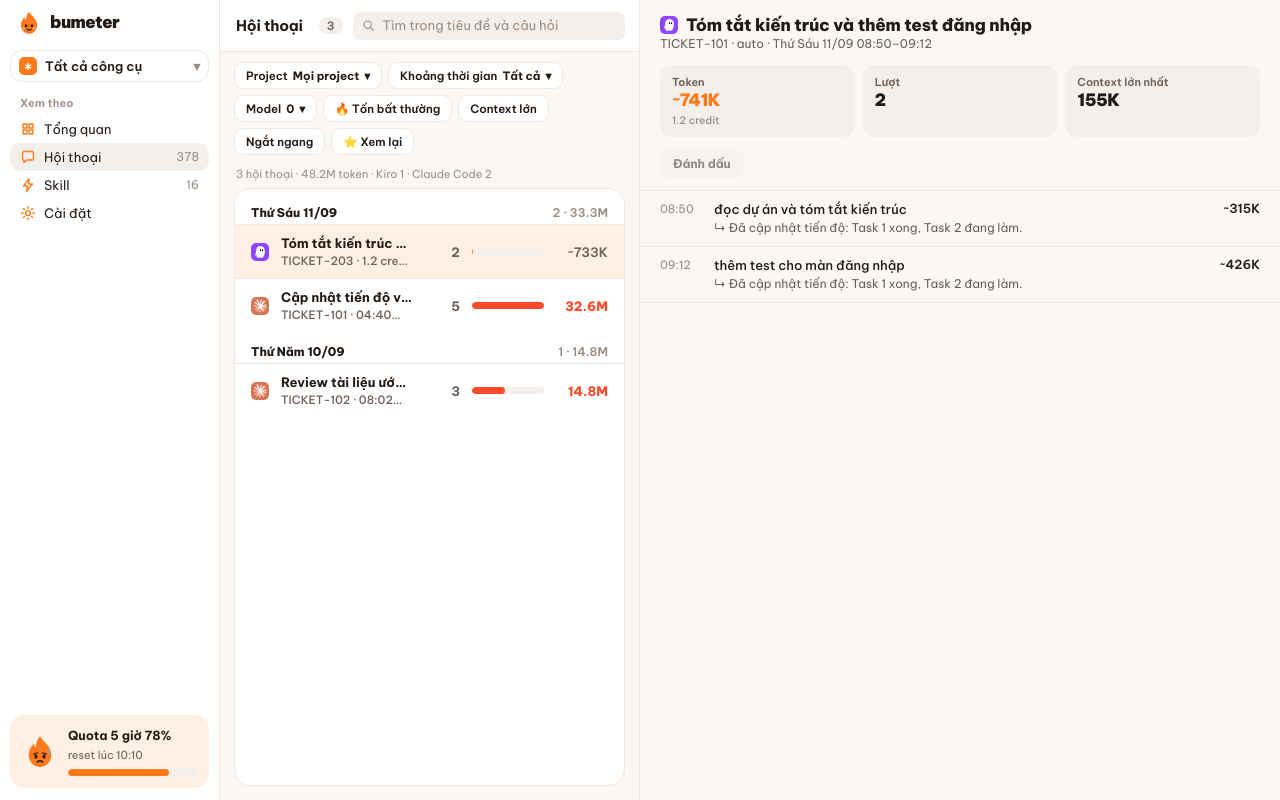
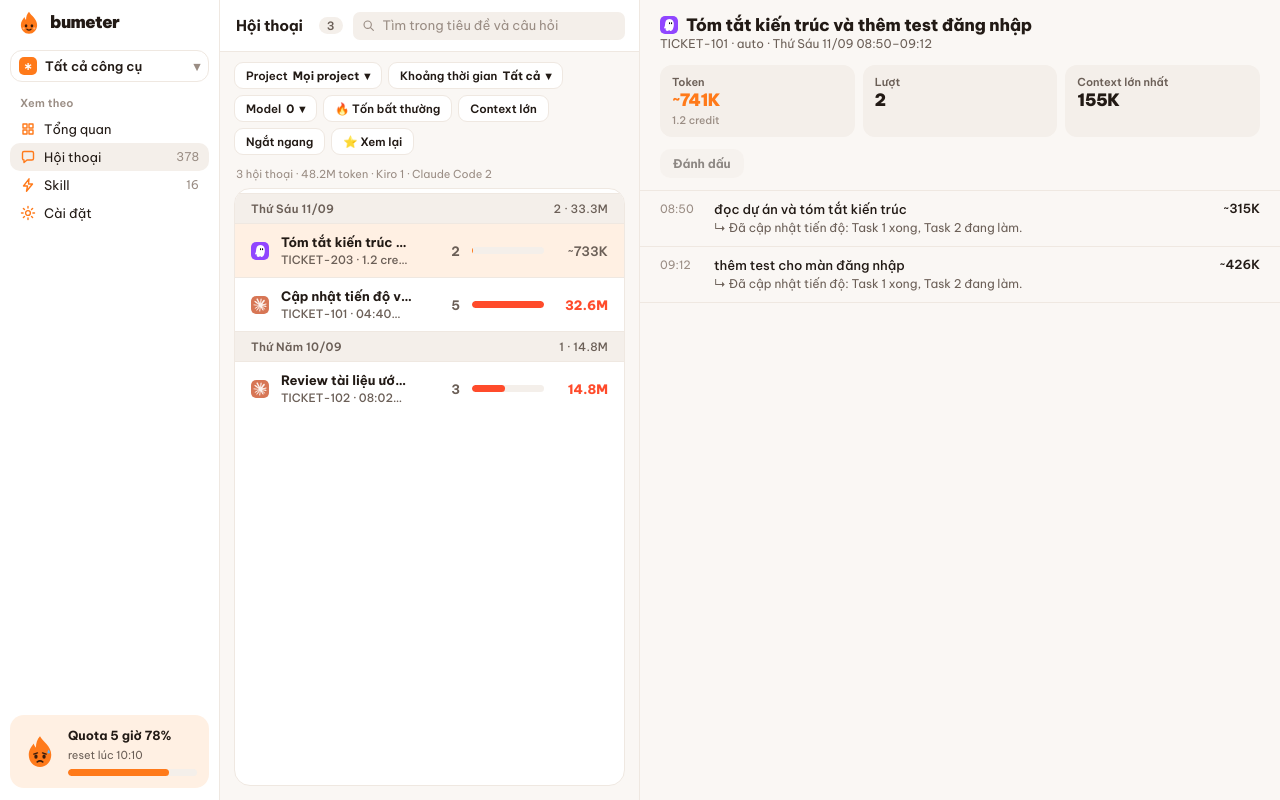
Before and after one commit to bumeter/bumeter, a website built with Vite: page app/ui/index.html in a window 1280 px wide. Built offline with nearby package versions, Linux system fonts and the light colour scheme.

Commit message:
Hội thoại: tiêu đề ngày thành dải nền chìm, chữ nhạt; 'Hôm nay' tô cam — tách rõ khỏi dòng hội thoại
Co-Authored-By: Claude Opus 5.5 (1M context) <noreply@anthropic.com>

```diff
--- a/app/ui/src/styles/components.css
+++ b/app/ui/src/styles/components.css
@@ -164,8 +164,11 @@ div.bar i {
 .filters { display: flex; flex-wrap: wrap; align-items: center; gap: 6px; padding: 10px 14px 6px; }
 .filters .menus, .filters .quick { display: contents; }
 .conv-panel { margin: 6px 14px 14px; padding: 4px 0 6px; border-radius: var(--r-panel); background: var(--surf); border: 1px solid var(--line); }
-.conv-panel .group-header { position: sticky; top: 0; background: var(--surf); border: 0; padding: 12px 16px 4px; font: 800 12px var(--font); color: var(--ink); }
-.conv-panel .group-header span:last-child { color: var(--ink3); font-weight: 600; }
+/* Tiêu đề ngày: dải nền chìm, chữ nhỏ nhạt — khác hẳn dòng hội thoại (đậm, nền thẻ). */
+.conv-panel .group-header { position: sticky; top: 0; background: var(--sunk); border: 0; border-top: 1px solid var(--line); border-bottom: 1px solid var(--line); padding: 7px 16px; font: 600 11.5px var(--font); letter-spacing: .02em; color: var(--ink2); }
+.conv-panel .group-header span:last-child { color: var(--ink2); font-weight: 500; }
+.conv-panel .group-header.today span:first-child { color: var(--acc2); font-weight: 700; }
+.conv-panel .group-header + .conv-row { border-top: 0; }
 .conv-row { display: grid; grid-template-columns: auto minmax(0, 1fr) 36px auto; align-items: center; gap: 12px; width: 100%; padding: 10px 16px; border: 0; border-top: 1px solid var(--line); background: transparent; color: var(--ink); text-align: left; cursor: default; }
 .conv-row:not(:has(.tool-logo)) { grid-template-columns: minmax(0, 1fr) 36px auto; }
 .conv-row:hover { background: var(--sunk); }
--- a/app/ui/src/views/conversations.ts
+++ b/app/ui/src/views/conversations.ts
@@ -195,7 +195,7 @@ export async function mountConversations(el: HTMLElement, detailEl?: HTMLElement
       : null;
     body.replaceChildren(
       ...list.days.flatMap((d) => [
-        h('div', { class: 'group-header' }, h('span', {}, fmtDayHeader(d.day)), h('span', { class: 'num' }, `${d.conversations.length} · ${fmtTokens(d.tokens)}`)),
+        h('div', { class: d.day === localDay(new Date().toISOString()) ? 'group-header today' : 'group-header' }, h('span', {}, fmtDayHeader(d.day)), h('span', { class: 'num' }, `${d.conversations.length} · ${fmtTokens(d.tokens)}`)),
         ...d.conversations.map((c) => convRow(c, showTool, max, pick)),
       ]),
       ...(more ? [more] : []));
```
